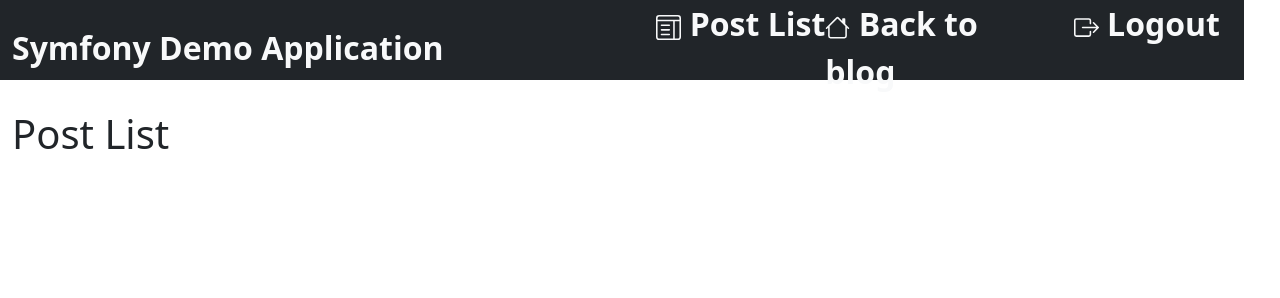
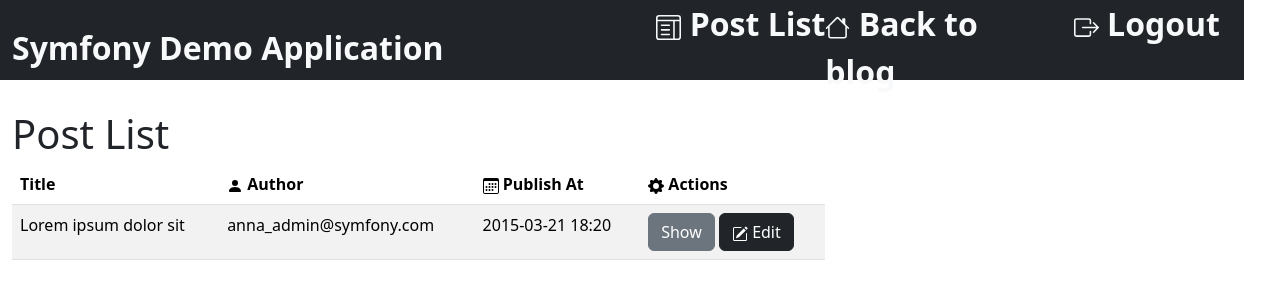
Before and after one commit to enzovcnt/maquetteBootstrap4, a plain HTML site: page index.html in a window 1280 px wide. Drawn offline with nearby package versions, Linux system fonts and the light colour scheme.

Commit message:
start table

```diff
--- a/index.html
+++ b/index.html
@@ -46,6 +46,49 @@
 
     <div class="col-8 mt-4">
         <span class="fs-1">Post List</span>
+        <table class="table table-striped">
+            <thead>
+                <tr>
+                    <th scope="col">Title</th>
+                    <th scope="col">
+                        <svg xmlns="http://www.w3.org/2000/svg" width="16" height="16" fill="currentColor" class="bi bi-person-fill" viewBox="0 0 16 16">
+                            <path d="M3 14s-1 0-1-1 1-4 6-4 6 3 6 4-1 1-1 1zm5-6a3 3 0 1 0 0-6 3 3 0 0 0 0 6"/>
+                        </svg>
+                        Author
+                    </th>
+                    <th scope="col">
+                        <svg xmlns="http://www.w3.org/2000/svg" width="16" height="16" fill="currentColor" class="bi bi-calendar3" viewBox="0 0 16 16">
+                            <path d="M14 0H2a2 2 0 0 0-2 2v12a2 2 0 0 0 2 2h12a2 2 0 0 0 2-2V2a2 2 0 0 0-2-2M1 3.857C1 3.384 1.448 3 2 3h12c.552 0 1 .384 1 .857v10.286c0 .473-.448.857-1 .857H2c-.552 0-1-.384-1-.857z"/>
+                            <path d="M6.5 7a1 1 0 1 0 0-2 1 1 0 0 0 0 2m3 0a1 1 0 1 0 0-2 1 1 0 0 0 0 2m3 0a1 1 0 1 0 0-2 1 1 0 0 0 0 2m-9 3a1 1 0 1 0 0-2 1 1 0 0 0 0 2m3 0a1 1 0 1 0 0-2 1 1 0 0 0 0 2m3 0a1 1 0 1 0 0-2 1 1 0 0 0 0 2m3 0a1 1 0 1 0 0-2 1 1 0 0 0 0 2m-9 3a1 1 0 1 0 0-2 1 1 0 0 0 0 2m3 0a1 1 0 1 0 0-2 1 1 0 0 0 0 2m3 0a1 1 0 1 0 0-2 1 1 0 0 0 0 2"/>
+                        </svg>
+                        Publish At
+                    </th>
+                    <th scope="col">
+                        <svg xmlns="http://www.w3.org/2000/svg" width="16" height="16" fill="currentColor" class="bi bi-gear-fill" viewBox="0 0 16 16">
+                            <path d="M9.405 1.05c-.413-1.4-2.397-1.4-2.81 0l-.1.34a1.464 1.464 0 0 1-2.105.872l-.31-.17c-1.283-.698-2.686.705-1.987 1.987l.169.311c.446.82.023 1.841-.872 2.105l-.34.1c-1.4.413-1.4 2.397 0 2.81l.34.1a1.464 1.464 0 0 1 .872 2.105l-.17.31c-.698 1.283.705 2.686 1.987 1.987l.311-.169a1.464 1.464 0 0 1 2.105.872l.1.34c.413 1.4 2.397 1.4 2.81 0l.1-.34a1.464 1.464 0 0 1 2.105-.872l.31.17c1.283.698 2.686-.705 1.987-1.987l-.169-.311a1.464 1.464 0 0 1 .872-2.105l.34-.1c1.4-.413 1.4-2.397 0-2.81l-.34-.1a1.464 1.464 0 0 1-.872-2.105l.17-.31c.698-1.283-.705-2.686-1.987-1.987l-.311.169a1.464 1.464 0 0 1-2.105-.872zM8 10.93a2.929 2.929 0 1 1 0-5.86 2.929 2.929 0 0 1 0 5.858z"/>
+                        </svg>
+                        Actions
+                    </th>
+                </tr>
+            </thead>
+            <tbody>
+            <tr>
+                <td>Lorem ipsum dolor sit</td>
+                <td>anna_admin@symfony.com</td>
+                <td>2015-03-21 18:20</td>
+                <td>
+                    <button type="button" class="btn btn-secondary">Show</button>
+                    <button type="button" class="btn btn-dark">
+                        <svg xmlns="http://www.w3.org/2000/svg" width="16" height="16" fill="currentColor" class="bi bi-pencil-square" viewBox="0 0 16 16">
+                            <path d="M15.502 1.94a.5.5 0 0 1 0 .706L14.459 3.69l-2-2L13.502.646a.5.5 0 0 1 .707 0l1.293 1.293zm-1.75 2.456-2-2L4.939 9.21a.5.5 0 0 0-.121.196l-.805 2.414a.25.25 0 0 0 .316.316l2.414-.805a.5.5 0 0 0 .196-.12l6.813-6.814z"/>
+                            <path fill-rule="evenodd" d="M1 13.5A1.5 1.5 0 0 0 2.5 15h11a1.5 1.5 0 0 0 1.5-1.5v-6a.5.5 0 0 0-1 0v6a.5.5 0 0 1-.5.5h-11a.5.5 0 0 1-.5-.5v-11a.5.5 0 0 1 .5-.5H9a.5.5 0 0 0 0-1H2.5A1.5 1.5 0 0 0 1 2.5z"/>
+                        </svg>
+                        Edit
+                    </button>
+                </td>
+            </tr>
+            </tbody>
+        </table>
 
     </div>
 
```
